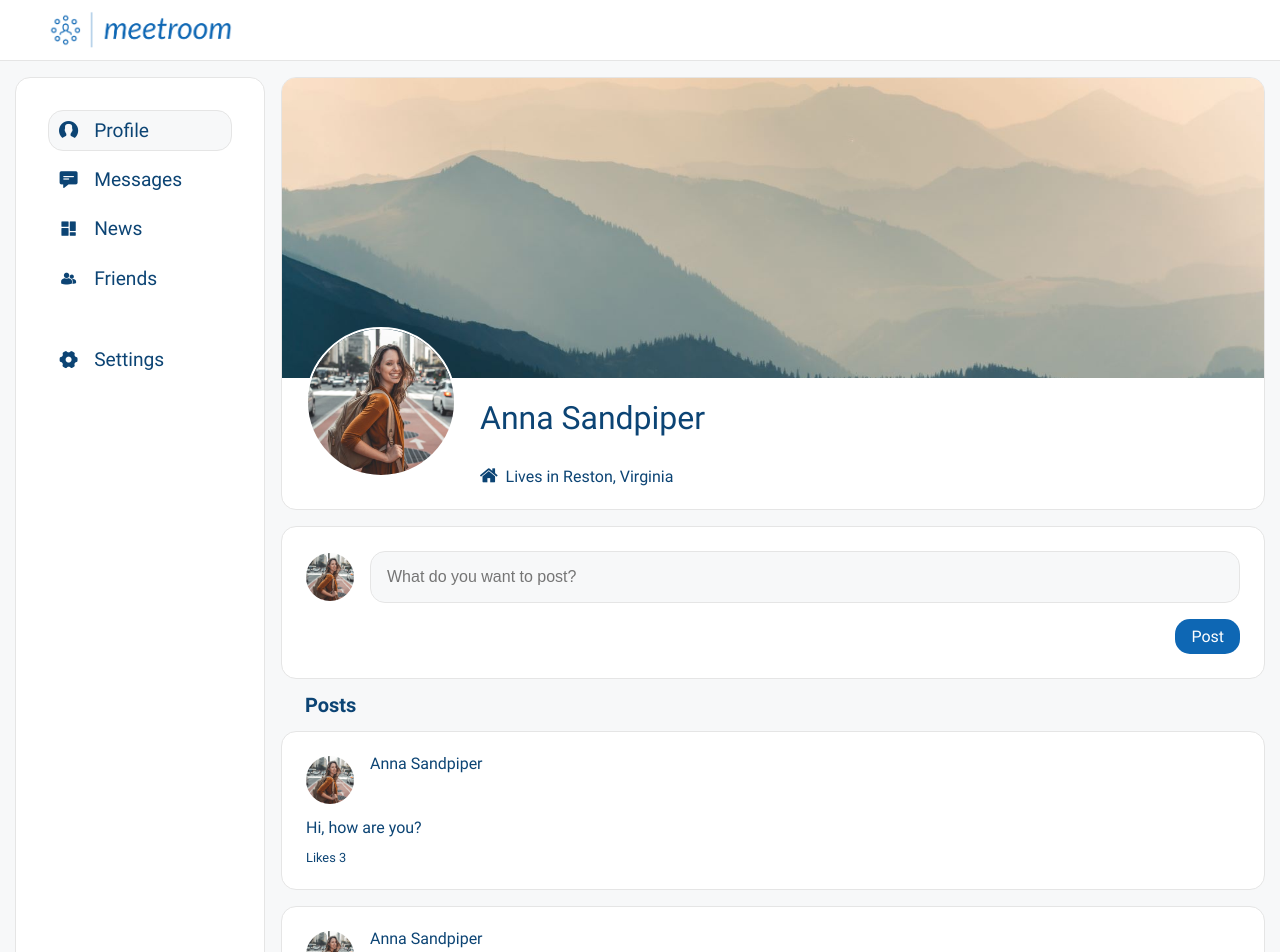
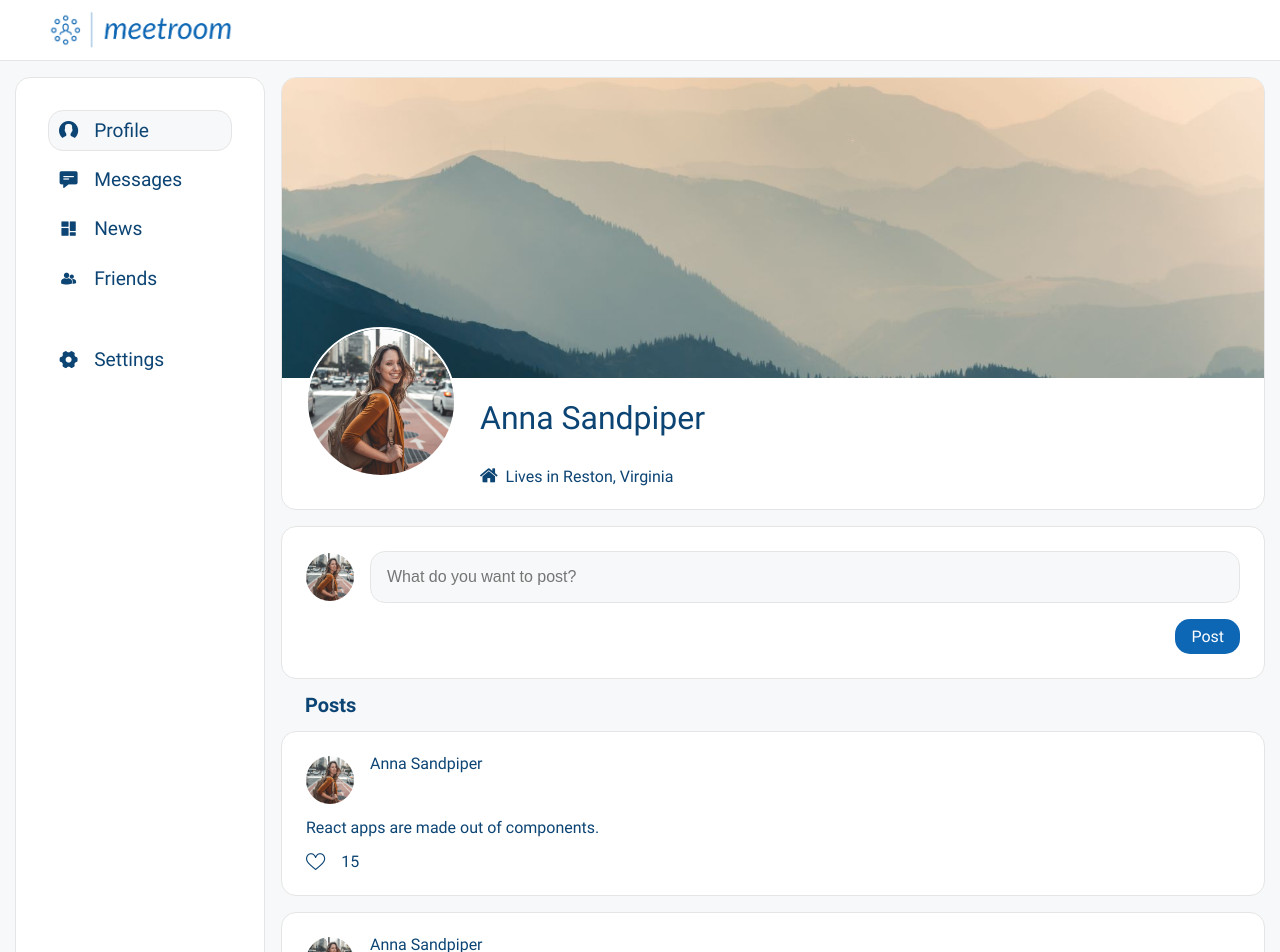
Before and after one commit to anna-kulyk/social-network, a React (Create React App) app: page / in a window 1280 px wide. Shown: the top 952 px of the page. Built offline with nearby package versions, Linux system fonts and the light colour scheme.

Commit message:
implement likePost reduser, add like icon

```diff
--- a/src/components/Profile/Posts/Post/Post.jsx
+++ b/src/components/Profile/Posts/Post/Post.jsx
@@ -2,14 +2,24 @@ import React from 'react';
 import './Post.scss';
 import avatar from '../../../../assets/images/avatar.jpg';
 import { Link } from 'react-router-dom';
+import { useDispatch } from 'react-redux';
+import { likePost } from '../../Posts/postsSlice'
 
 const Post = (props) => {
+
+    const dispatch = useDispatch();
+    let iconClass = props.liked ? "_icon-like-filled" : "_icon-like";
+
+    const likeBtnClickHandler = () => {
+        dispatch(likePost(props.id));
+    }
+
     return (
         <div className="posts__item post _section">
             <div className="post__header">
                 <div className="post__img">
                     <Link to='/'>
-                        <img className="post__avatar _avatar_small" src={avatar} alt='avatar'/>
+                        <img className="post__avatar _avatar_small" src={avatar} alt='avatar' />
                     </Link>
                 </div>
                 <div className="post__user">
@@ -17,8 +27,8 @@ const Post = (props) => {
                     <div className="post__date"></div>
                 </div>
             </div>
-            <div className="post__content">{ props.message }</div>
-            <div className="post__likes">Likes <span>{ props.likeCount }</span></div>
+            <div className="post__content">{props.message}</div>
+            <button className={`post__like ${iconClass}`} onClick={likeBtnClickHandler}>{props.likeCount}</button>
         </div>
     );
 };
--- a/src/components/Profile/Posts/Post/Post.scss
+++ b/src/components/Profile/Posts/Post/Post.scss
@@ -20,7 +20,17 @@
 
     // &__content{}
 
-    &__likes {
-        font-size: 0.8rem;
+    &__like {
+        background: transparent;
+        align-self: start;
+        font-size: 1rem;
+        color: inherit;
+        display: flex;
+        align-items: center;
+        gap: 1rem;
+
+        &::before {
+            font-size: 1.2rem;
+        }
     }
 }
--- a/src/components/Profile/Posts/Posts.jsx
+++ b/src/components/Profile/Posts/Posts.jsx
@@ -6,13 +6,18 @@ import { useSelector } from 'react-redux';
 const Posts = () => {
 
     const posts = useSelector((state) => state.posts.posts);
-    let postElements = posts.map((post) => <Post message={post.post} likeCount={post.likes} key={post.id} />);
+    let postElements = posts.map((post) => <Post message={post.post}
+        likeCount={post.likes}
+        liked={post.liked}
+        id={post.id}
+        key={post.id} />);
+    postElements.reverse();
 
     return (
         <div className="content__posts posts">
             <div className="posts__title _page-title">Posts</div>
             <div className="posts__list">
-                { postElements }
+                {postElements}
             </div>
         </div>
     );
--- a/src/components/Profile/Posts/postsSlice.js
+++ b/src/components/Profile/Posts/postsSlice.js
@@ -4,13 +4,15 @@ const initialState = {
     posts: [
         {
             id: 1,
-            post: 'Hi, how are you?',
-            likes: 3
+            post: `It's my first post`,
+            likes: 3,
+            liked: false
         },
         {
             id: 2,
-            post: `It's my first post`,
-            likes: 15
+            post: `React apps are made out of components.`,
+            likes: 15,
+            liked: false
         }
     ],
     postIdCount: 2,
@@ -25,13 +27,22 @@ export const postsSlice = createSlice({
             const newPost = {
                 id: state.postIdCount,
                 post: action.payload,
-                likes: 0
+                likes: 0,
+                liked: false
             }
-            state.push(newPost);
+            state.posts.push(newPost);
         },
         likePost: (state, action) => {
             const likedPost = state.posts.find(post => post.id === action.payload);
-            likedPost.likes += 1;
+            debugger;
+            if (likedPost.liked) {
+                likedPost.likes -= 1;
+                likedPost.liked = false;
+            }
+            else {
+                likedPost.likes += 1;
+                likedPost.liked = true;
+            }
         }
     },
 });
--- a/src/index.scss
+++ b/src/index.scss
@@ -102,6 +102,15 @@ h1,h2,h3,h4,h5,h6{font-size:inherit;font-weight:inherit;}
   -moz-osx-font-smoothing: grayscale;
 }
 
+._icon-trash-bin:before {
+  content: "\e909";
+}
+._icon-like-filled:before {
+  content: "\e907";
+}
+._icon-like:before {
+  content: "\e908";
+}
 ._icon-friends:before {
   content: "\e906";
 }
--- /dev/null
+++ b/src/style.css
@@ -0,0 +1,56 @@
+@font-face {
+  font-family: 'icons';
+  src:
+    url('fonts/icons.ttf?nfhbg2') format('truetype'),
+    url('fonts/icons.woff?nfhbg2') format('woff'),
+    url('fonts/icons.svg?nfhbg2#icons') format('svg');
+  font-weight: normal;
+  font-style: normal;
+  font-display: block;
+}
+
+[class^="_icon-"], [class*=" _icon-"] {
+  /* use !important to prevent issues with browser extensions that change fonts */
+  font-family: 'icons' !important;
+  speak: never;
+  font-style: normal;
+  font-weight: normal;
+  font-variant: normal;
+  text-transform: none;
+  line-height: 1;
+
+  /* Better Font Rendering =========== */
+  -webkit-font-smoothing: antialiased;
+  -moz-osx-font-smoothing: grayscale;
+}
+
+._icon-trash-bin:before {
+  content: "\e909";
+}
+._icon-like-filled:before {
+  content: "\e907";
+}
+._icon-like:before {
+  content: "\e908";
+}
+._icon-friends:before {
+  content: "\e906";
+}
+._icon-home:before {
+  content: "\e905";
+}
+._icon-user:before {
+  content: "\e900";
+}
+._icon-comment:before {
+  content: "\e901";
+}
+._icon-setting:before {
+  content: "\e902";
+}
+._icon-music:before {
+  content: "\e903";
+}
+._icon-news:before {
+  content: "\e904";
+}
```
Also changed, not shown: src/assets/fonts/icons.ttf, src/assets/fonts/icons.woff.
